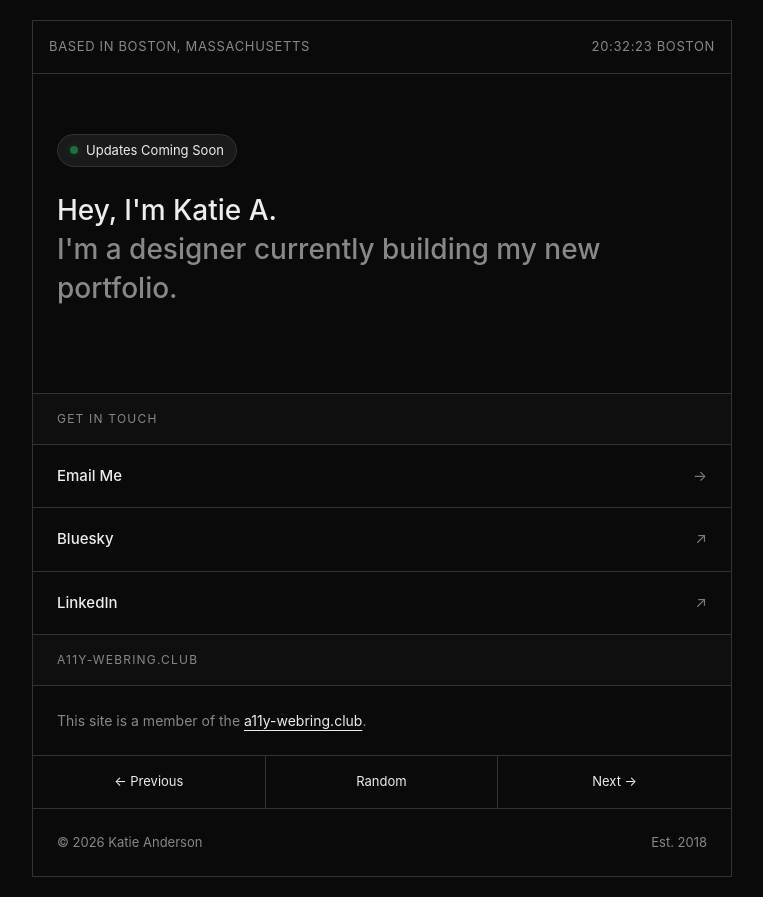
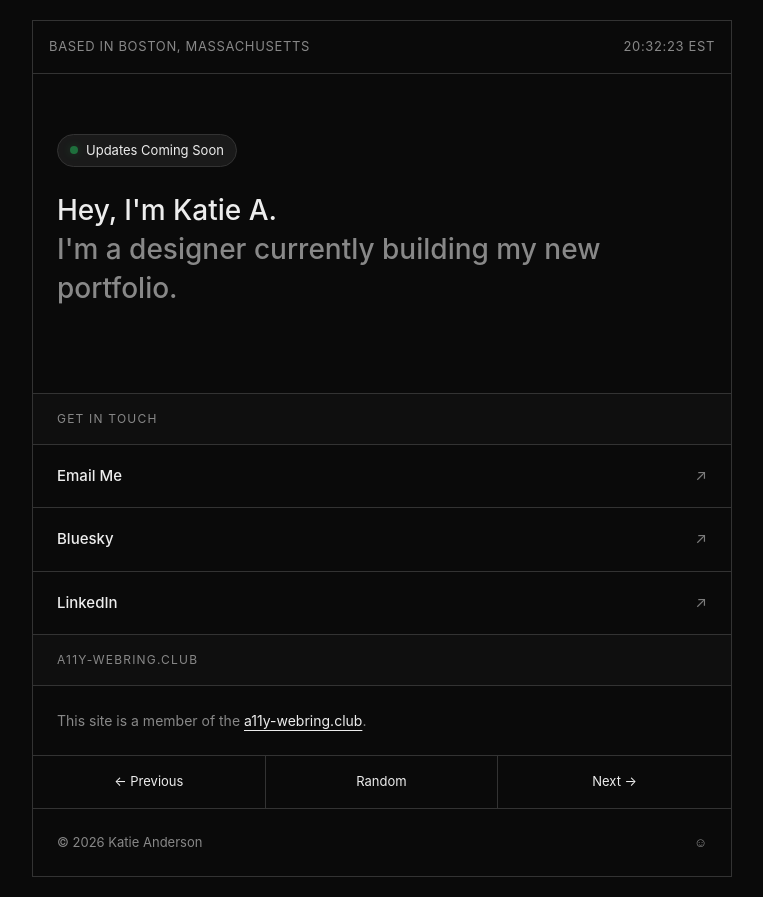
Before and after one commit to krander/temporary-portfolio, a plain HTML site: page index.html in a window 1280 px wide. Shown: the whole page, without its empty margins (258-1021 px from the left). Drawn offline with Linux system fonts and the light colour scheme.

Commit message:
Update index.html
Subtle design changes

```diff
--- a/index.html
+++ b/index.html
@@ -267,7 +267,7 @@
 
             <a href="mailto:hello@k80anderson.com" class="link-item">
                 <span class="link-label">Email Me</span>
-                <span class="arrow">→</span>
+                <span class="arrow">↗</span>
             </a>
 
             <a href="https://bsky.app/profile/k80anderson.bsky.social" target="_blank" class="link-item">
@@ -293,7 +293,7 @@
 
         <div class="footer">
             <span>© 2026 Katie Anderson</span>
-            <span>Est. 2018</span>
+            <span>☺</span>
         </div>
     </div>
 
@@ -311,7 +311,7 @@
             });
 
             // Added "EST/EDT" so visitors know which timezone they are looking at
-            document.getElementById('clock').textContent = timeString + " Boston";
+            document.getElementById('clock').textContent = timeString + " EST";
         }
 
         setInterval(updateTime, 1000);
```
